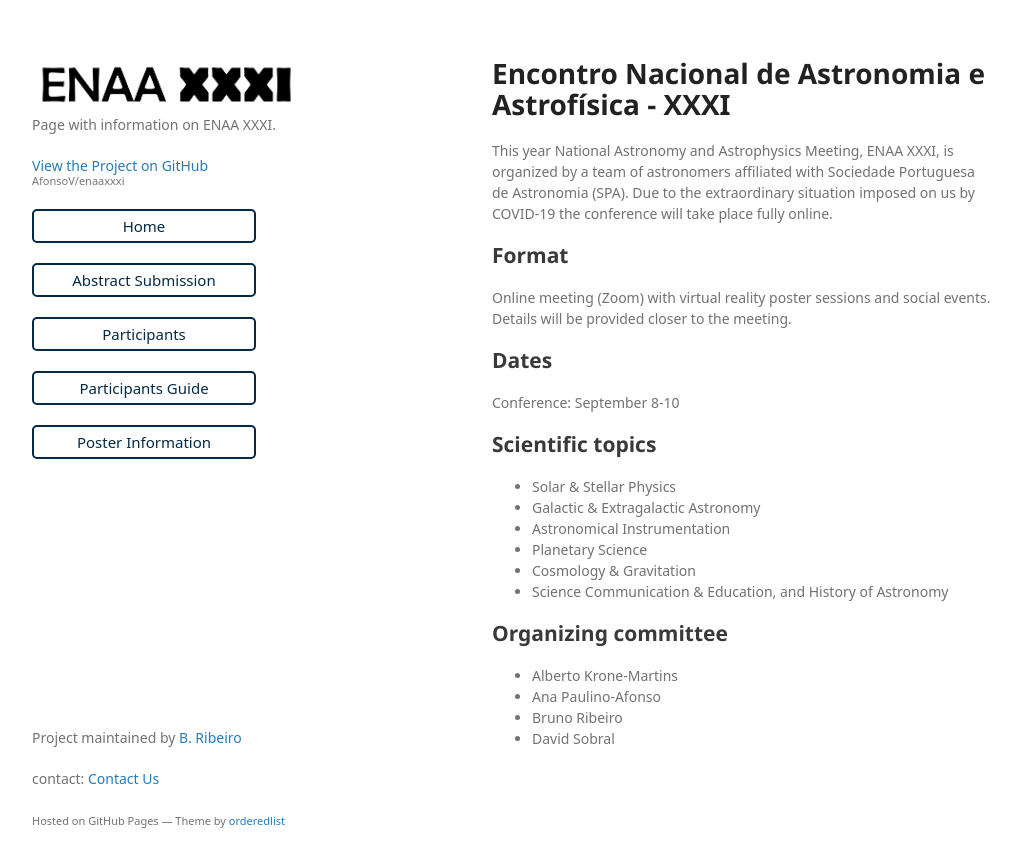
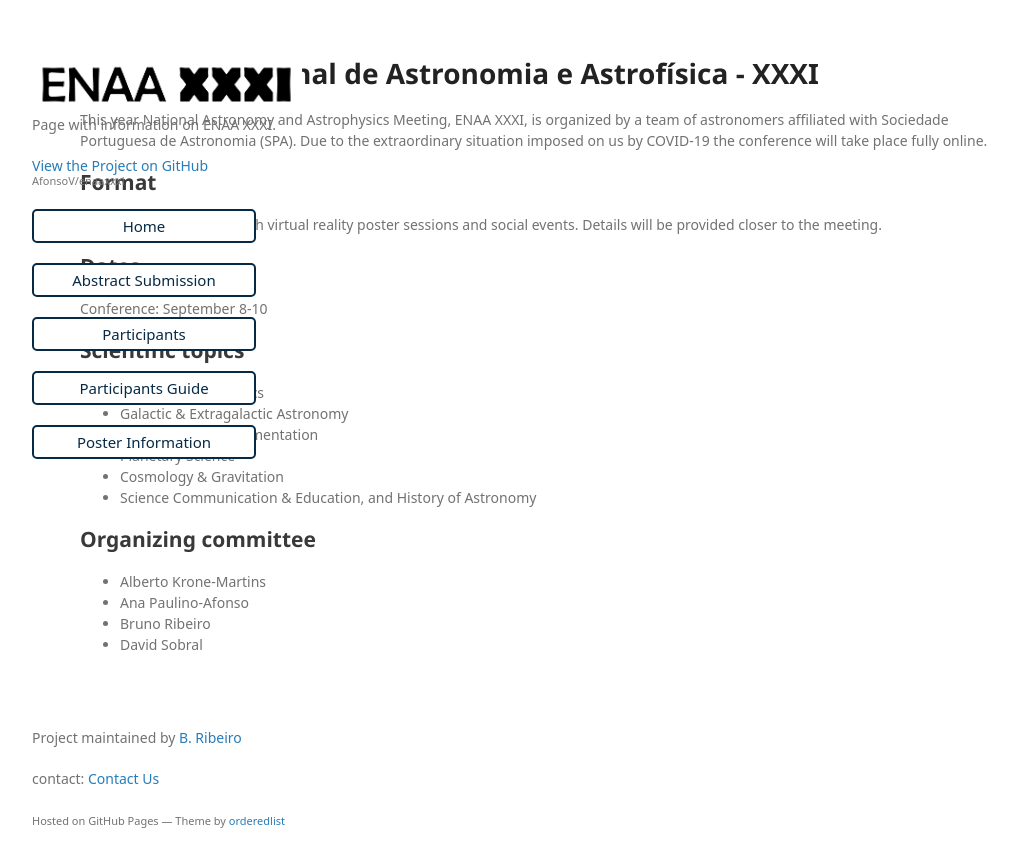
Before and after one commit to AfonsoV/enaaxxxi, a Jekyll site: the page built from index.md, in a window 1280 px wide. Shown: the top 867 px of the page, without its empty margins (128-1146 px from the left). Built offline with Jekyll 4.4.1, drawn with Linux system fonts in a browser that asks for light colours; some web fonts are replaced; our own code applies the rules of GitHub Pages for plain Markdown files.

Commit message:
Add files via upload

```diff
--- a/_sass/jekyll-theme-minimal.scss
+++ b/_sass/jekyll-theme-minimal.scss
@@ -177,7 +177,7 @@ strong {
 }
 
 section {
-  width:500px;
+  width:95%;
   float:right;
   padding-bottom:50px;
 }
```
